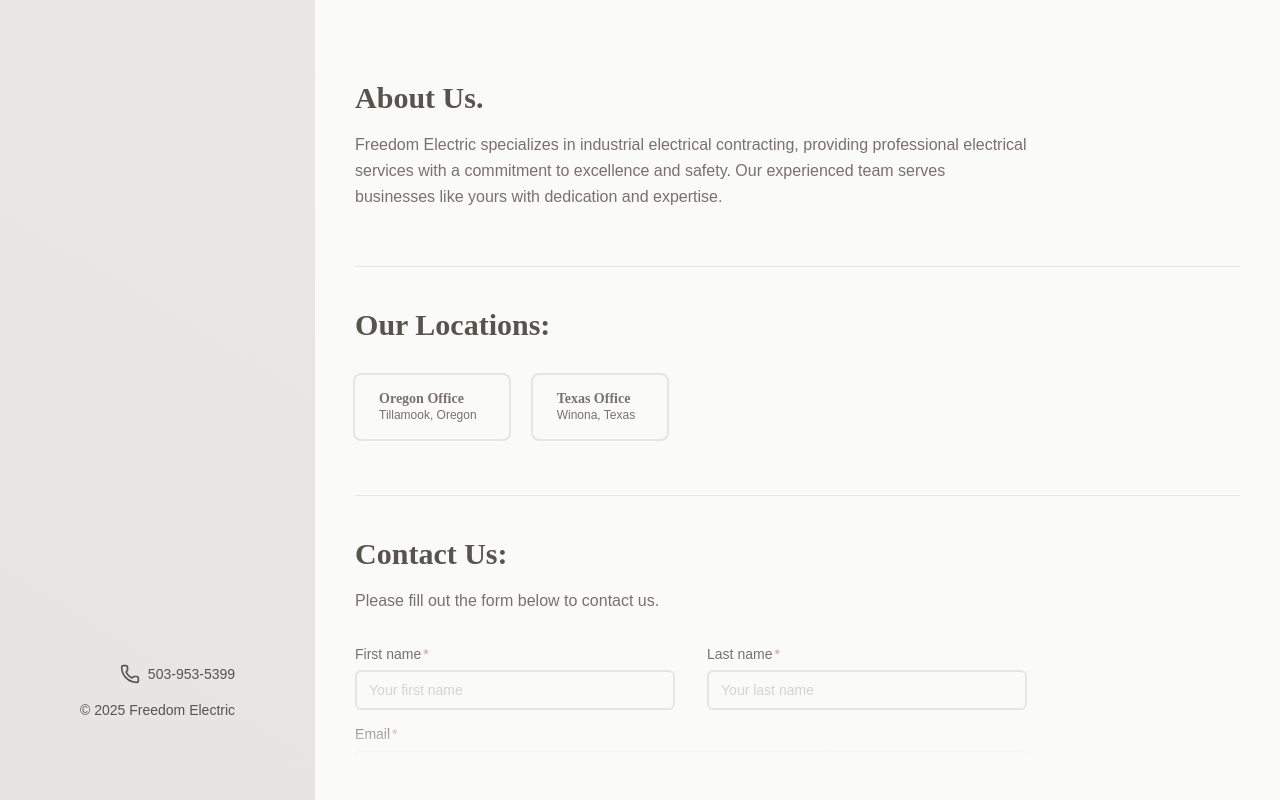
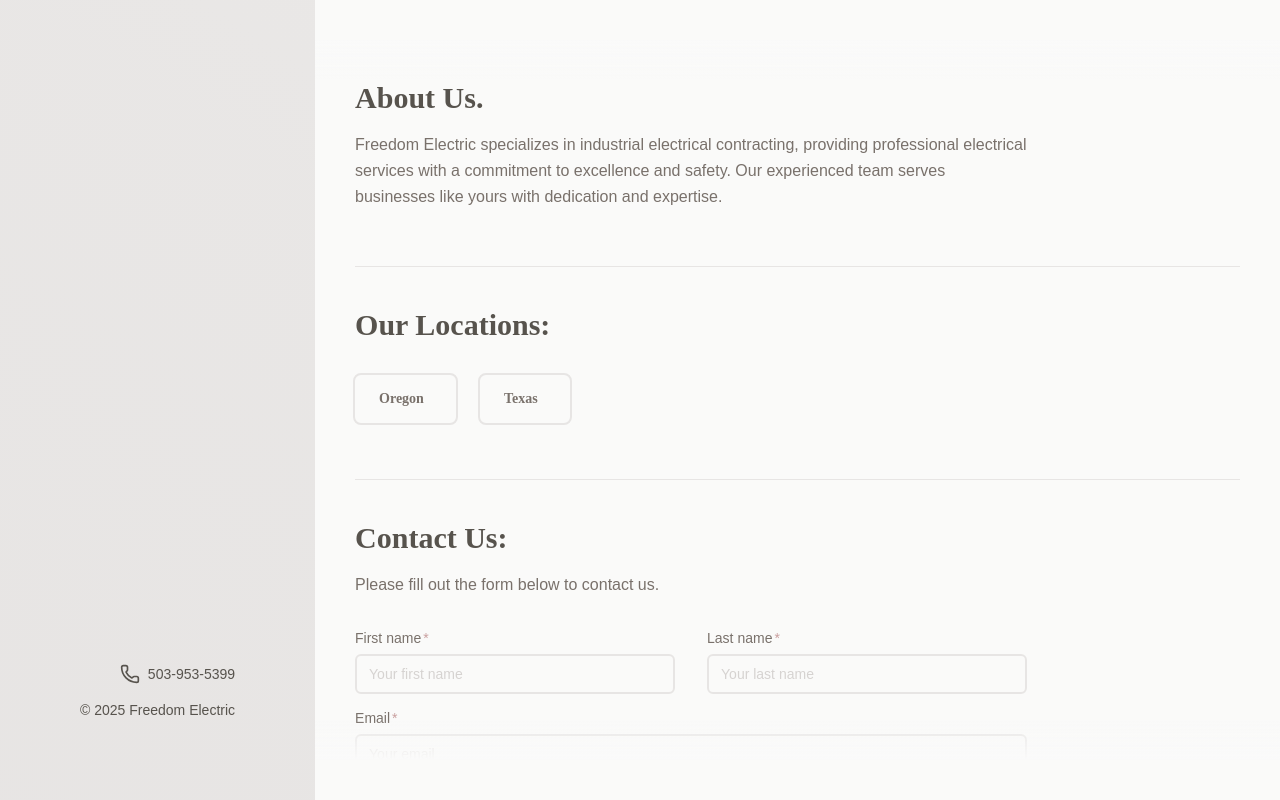
Before and after one commit to jspn-creative/freedom-electric.net, a SvelteKit app: page / in a window 1280 px wide. Built offline with nearby package versions, Linux system fonts and the light colour scheme; no server answers; a web font is replaced by a local one.

Commit message:
Remove cities from location list

```diff
--- a/src/routes/+page.svelte
+++ b/src/routes/+page.svelte
@@ -58,12 +58,12 @@
 
                 <div class="flex md:max-lg:flex-col gap-6">
                   <div class="rounded-md outline-2 outline-stone-200 py-4 pl-6 pr-8">
-                    <h3 class="font-serif font-semibold text-stone-500 text-sm/4">Oregon Office</h3>
-                    <p class="text-stone-500 text-xs">Tillamook, Oregon</p>
+                    <h3 class="font-serif font-semibold text-stone-500 text-sm/4">Oregon</h3>
+                    <!-- <p class="text-stone-500 text-xs">Tillamook, Oregon</p> -->
                   </div>
                   <div class="rounded-md outline-2 outline-stone-200 py-4 pl-6 pr-8">
-                    <h3 class="font-serif font-semibold text-stone-500 text-sm/4">Texas Office</h3>
-                    <p class="text-stone-500 text-xs">Winona, Texas</p>
+                    <h3 class="font-serif font-semibold text-stone-500 text-sm/4">Texas</h3>
+                    <!-- <p class="text-stone-500 text-xs">Winona, Texas</p> -->
                   </div>
                 </div>
               </div>
```
